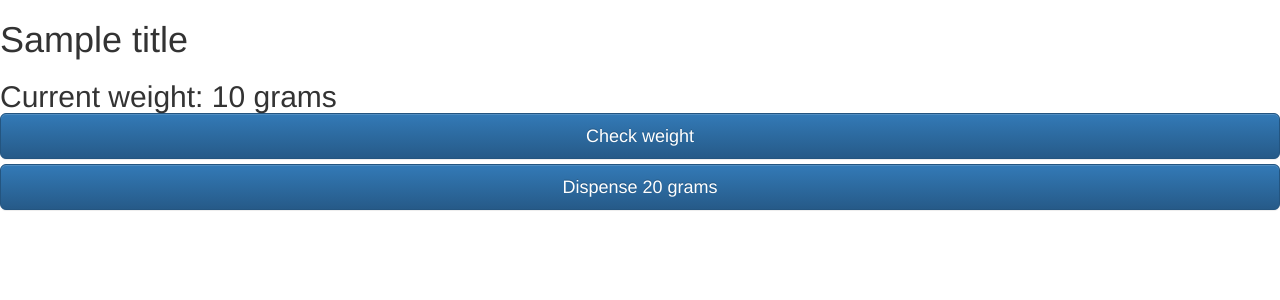
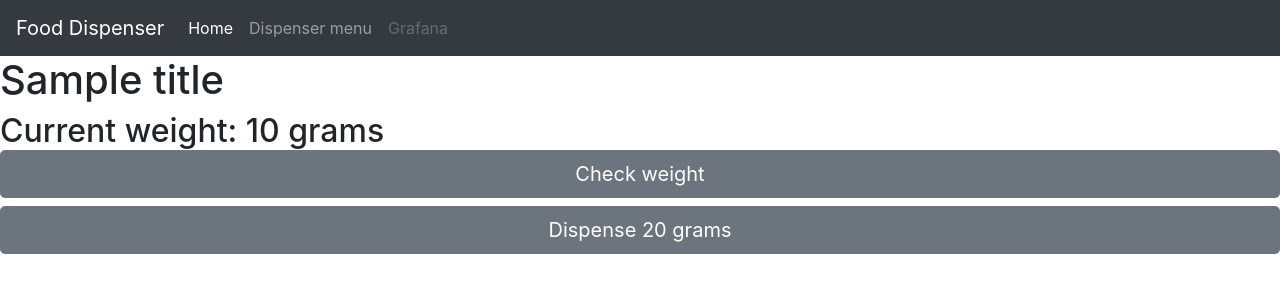
Before and after one commit to lonk10/FoodDispenser, a Flask app: template flaskWebServer/templates/index.html in a window 1280 px wide. Shown: the top 300 px of the page. Run offline with Flask 2, Linux system fonts and the light colour scheme; the template is opened without the code that fills it: most values are stand-ins (such as "Sample title", 1, 10 or a date in 2020); some libraries are stand-ins or nearby versions.

Commit message:
added navbar TODO: dynamic update of scale data

```diff
--- a/flaskWebServer/templates/index.html
+++ b/flaskWebServer/templates/index.html
@@ -1,18 +1,42 @@
 <!DOCTYPE html>
    <head>
-      <title>RPi Web Server</title>
-      <!-- Latest compiled and minified CSS -->
-      <link rel="stylesheet" href="https://maxcdn.bootstrapcdn.com/bootstrap/3.3.6/css/bootstrap.min.css" integrity="sha384-1q8mTJOASx8j1Au+a5WDVnPi2lkFfwwEAa8hDDdjZlpLegxhjVME1fgjWPGmkzs7" crossorigin="anonymous">
-      <!-- Optional theme -->
-      <link rel="stylesheet" href="https://maxcdn.bootstrapcdn.com/bootstrap/3.3.6/css/bootstrap-theme.min.css" integrity="sha384-fLW2N01lMqjakBkx3l/M9EahuwpSfeNvV63J5ezn3uZzapT0u7EYsXMjQV+0En5r" crossorigin="anonymous">
-      <!-- Latest compiled and minified JavaScript -->
-      <script src="https://maxcdn.bootstrapcdn.com/bootstrap/3.3.6/js/bootstrap.min.js" integrity="sha384-0mSbJDEHialfmuBBQP6A4Qrprq5OVfW37PRR3j5ELqxss1yVqOtnepnHVP9aJ7xS" crossorigin="anonymous"></script>
+      <!-- Required meta tags -->
+      <meta charset="utf-8">
+      <meta name="viewport" content="width=device-width, initial-scale=1, shrink-to-fit=no">
+
+      <!-- Bootstrap CSS -->
+      <link rel="stylesheet" href="https://maxcdn.bootstrapcdn.com/bootstrap/4.0.0/css/bootstrap.min.css" integrity="sha384-Gn5384xqQ1aoWXA+058RXPxPg6fy4IWvTNh0E263XmFcJlSAwiGgFAW/dAiS6JXm" crossorigin="anonymous">
+
+      <!-- JQuery -->
+      <script type=text/javascript src="{{
+         url_for('static', filename='jquery.js') }}"></script>
+      <title>Food Dispenser Web</title>
    </head>
    <body>
+      <nav class="navbar navbar-expand-lg navbar-dark bg-dark">
+         <a class="navbar-brand" href="/">Food Dispenser</a>
+         <button class="navbar-toggler" type="button" data-toggle="collapse" data-target="#navbarSupportedContent" aria-controls="navbarSupportedContent" aria-expanded="false" aria-label="Toggle navigation">
+            <span class="navbar-toggler-icon"></span>
+         </button>
+
+         <div class="collapse navbar-collapse" id="navbarSupportedContent">
+            <ul class="navbar-nav mr-auto">
+               <li class="nav-item active">
+               <a class="nav-link" href="/">Home <span class="sr-only">(current)</span></a>
+               </li>
+               <li class="nav-item">
+               <a class="nav-link" href="/menu">Dispenser menu</a>
+               </li>
+               <li class="nav-item">
+               <a class="nav-link disabled" href="#">Grafana</a>
+               </li>
+            </ul>
+         </div>
+      </nav>
 	  <h1>{{ title }}</h1>
       <h2>Current weight:  {{ scale }} grams
-         <a href="/" class="btn btn-block btn-lg btn-primary" role="button">Check weight</a>
-         <a href="/disp" class="btn btn-block btn-lg btn-primary" role="button">Dispense 20 grams</a>
+         <a href="/" class="btn btn-block btn-lg btn-secondary" role="button">Check weight</a>
+         <a href="/disp" class="btn btn-block btn-lg btn-secondary" role="button">Dispense 20 grams</a>
       </h1>
    </body>
 </html>
```
